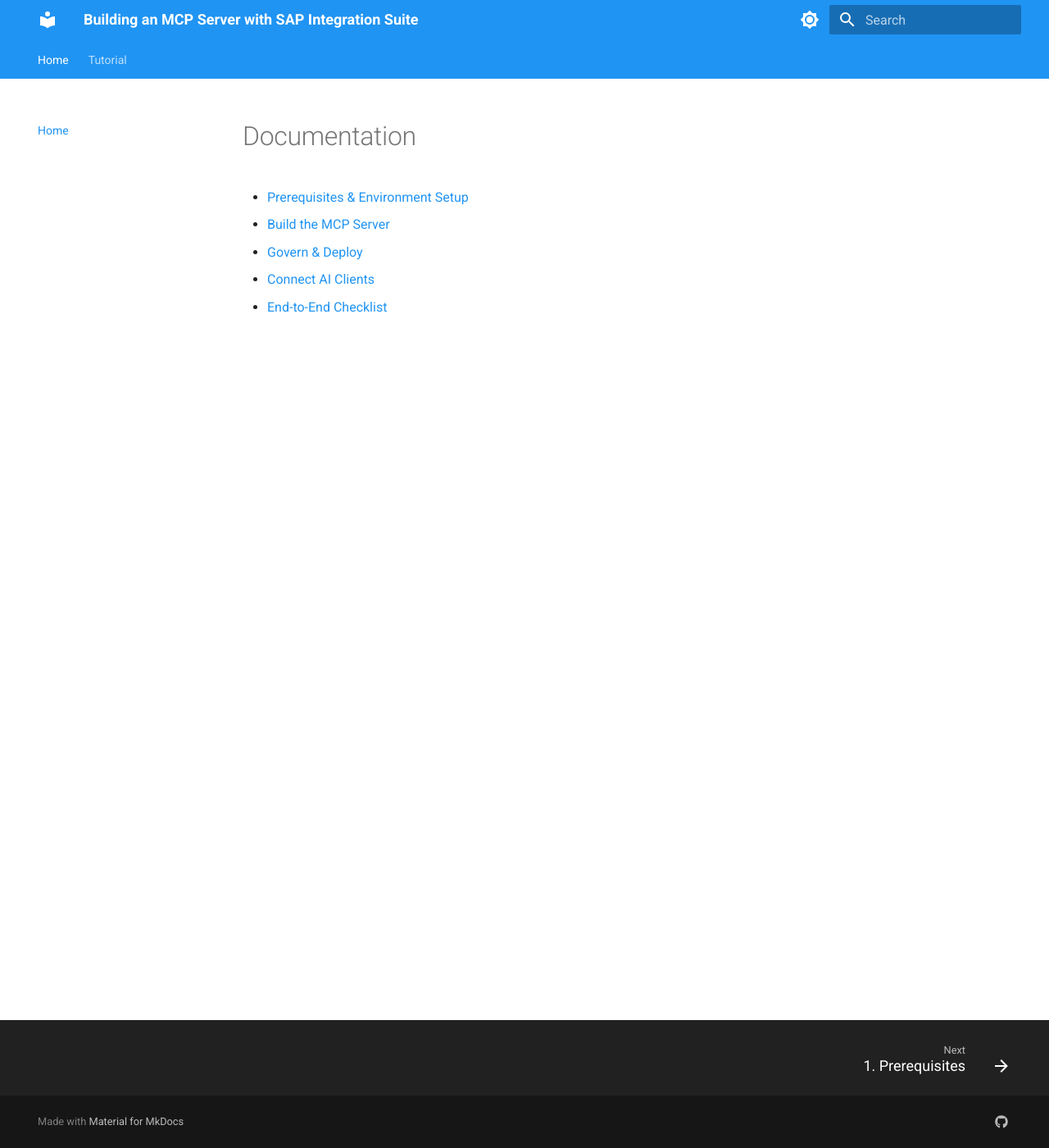
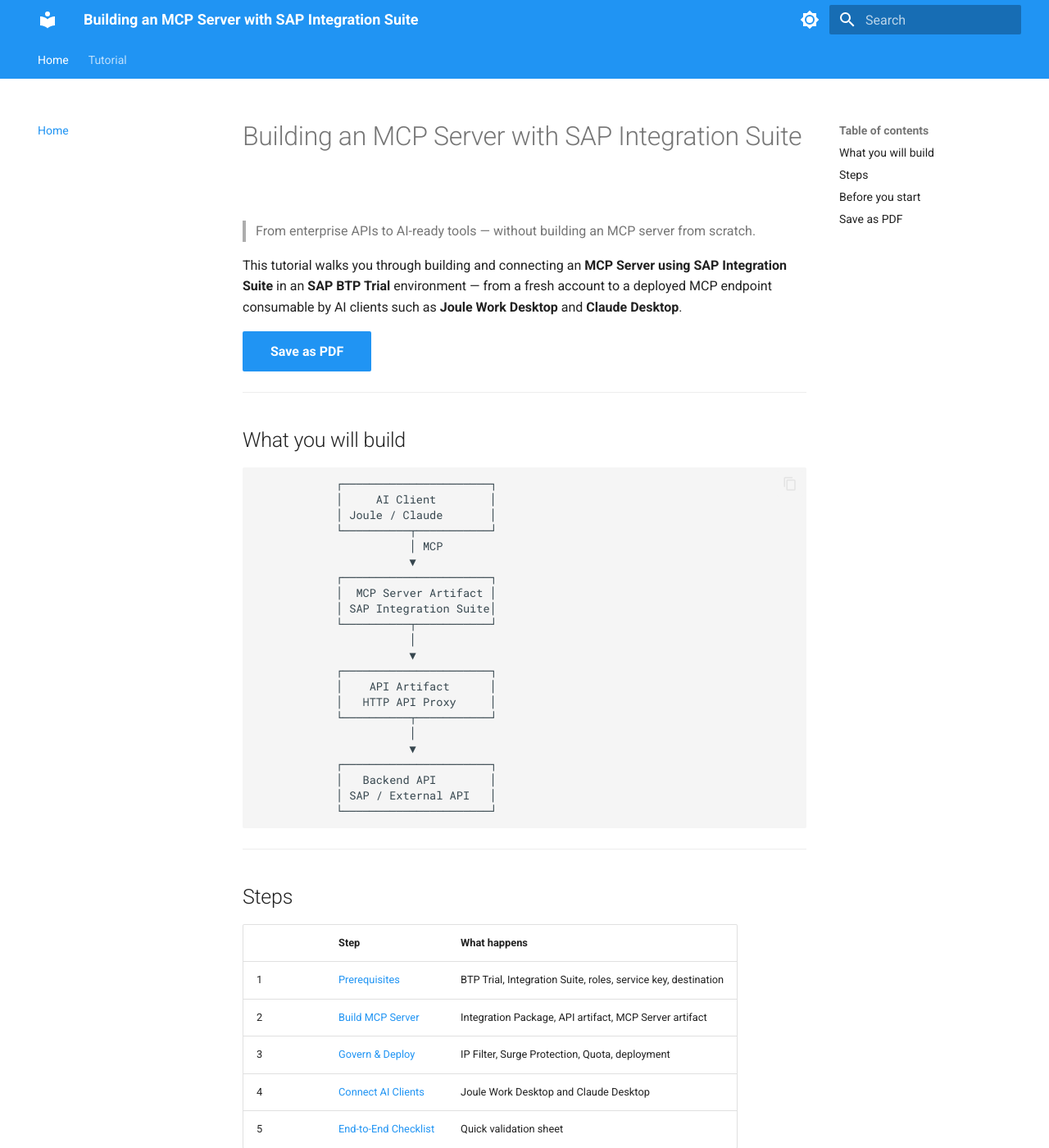
Before and after one commit to simith/ubiquitous-octo-barnacle, an MkDocs documentation site: the page built from docs/README.md, in a window 1280 px wide and 1400 px high. Shown: the whole window at 82% size. Built offline with MkDocs 1.6.1 and Material for MkDocs 9.7.7, drawn with Linux system fonts in a browser that asks for light colours; some of the changed text lies outside the part shown.

Commit message:
Add GitHub Pages site with Save as PDF button

````diff
--- a/docs/README.md
+++ b/docs/README.md
@@ -1,7 +1,68 @@
-# Documentation
+# Building an MCP Server with SAP Integration Suite
 
-- [Prerequisites & Environment Setup](01-prerequisites.md)
-- [Build the MCP Server](02-build-mcp-server.md)
-- [Govern & Deploy](03-govern-and-deploy.md)
-- [Connect AI Clients](04-connect-ai-clients.md)
-- [End-to-End Checklist](05-end-to-end-checklist.md)
+> From enterprise APIs to AI-ready tools — without building an MCP server from scratch.
+
+This tutorial walks you through building and connecting an **MCP Server using SAP Integration Suite** in an **SAP BTP Trial** environment — from a fresh account to a deployed MCP endpoint consumable by AI clients such as **Joule Work Desktop** and **Claude Desktop**.
+
+[Save as PDF](print_page/){ .md-button .md-button--primary }
+
+---
+
+## What you will build
+
+```text
+            ┌──────────────────────┐
+            │     AI Client        │
+            │ Joule / Claude       │
+            └──────────┬───────────┘
+                       │ MCP
+                       ▼
+            ┌──────────────────────┐
+            │  MCP Server Artifact │
+            │ SAP Integration Suite│
+            └──────────┬───────────┘
+                       │
+                       ▼
+            ┌──────────────────────┐
+            │    API Artifact      │
+            │   HTTP API Proxy     │
+            └──────────┬───────────┘
+                       │
+                       ▼
+            ┌──────────────────────┐
+            │   Backend API        │
+            │ SAP / External API   │
+            └──────────────────────┘
+```
+
+---
+
+## Steps
+
+| | Step | What happens |
+|---|---|---|
+| 1 | [Prerequisites](01-prerequisites.md) | BTP Trial, Integration Suite, roles, service key, destination |
+| 2 | [Build MCP Server](02-build-mcp-server.md) | Integration Package, API artifact, MCP Server artifact |
+| 3 | [Govern & Deploy](03-govern-and-deploy.md) | IP Filter, Surge Protection, Quota, deployment |
+| 4 | [Connect AI Clients](04-connect-ai-clients.md) | Joule Work Desktop and Claude Desktop |
+| 5 | [End-to-End Checklist](05-end-to-end-checklist.md) | Quick validation sheet |
+
+---
+
+## Before you start
+
+You need:
+
+- An SAP BTP Trial account
+- Access to SAP Integration Suite
+- An API or backend that the MCP Server will expose
+- An MCP-compatible AI client for the final test
+
+> **Security:** Never commit `clientsecret`, API keys, bearer tokens, or other credentials to GitHub.
+
+---
+
+## Save as PDF
+
+Click **Save as PDF** above to open a single-page view of the complete tutorial.
+In your browser, press **Ctrl + P** (Windows) or **Cmd + P** (Mac) and choose **Save as PDF**.
````
